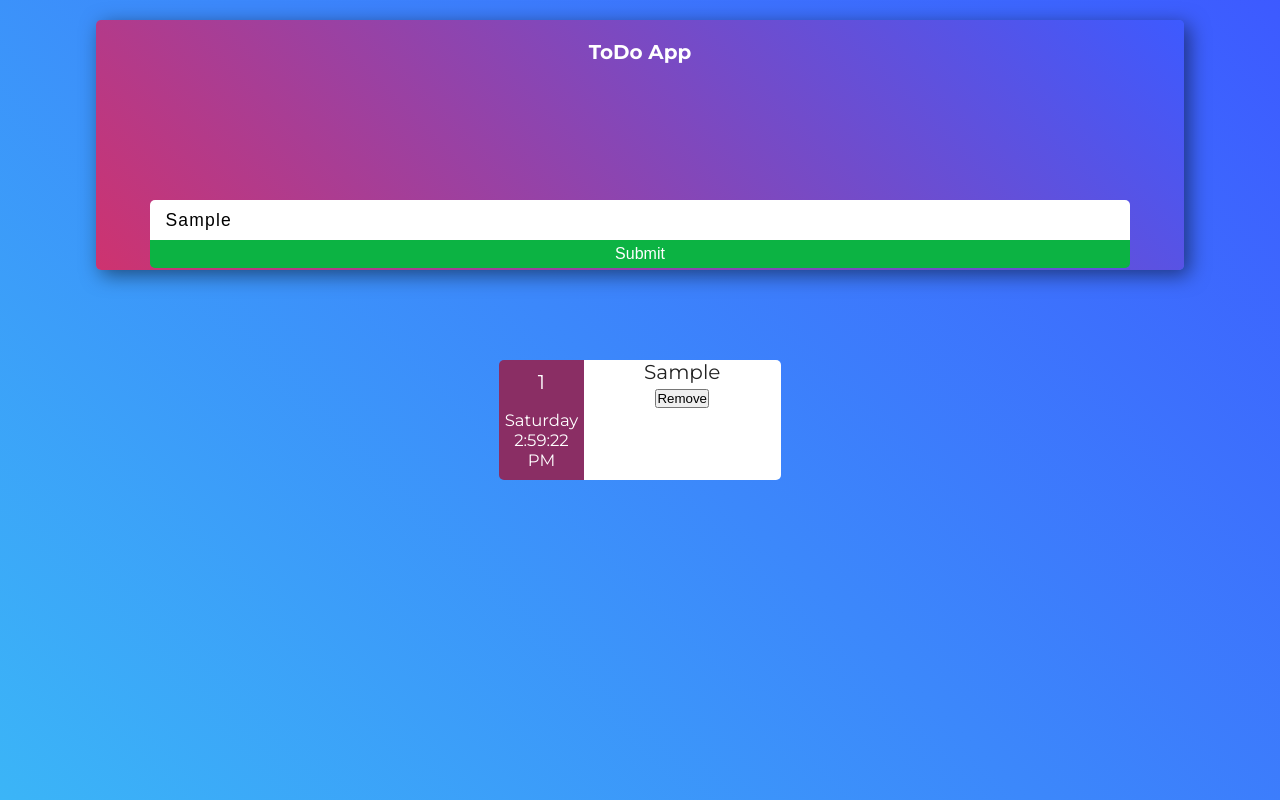
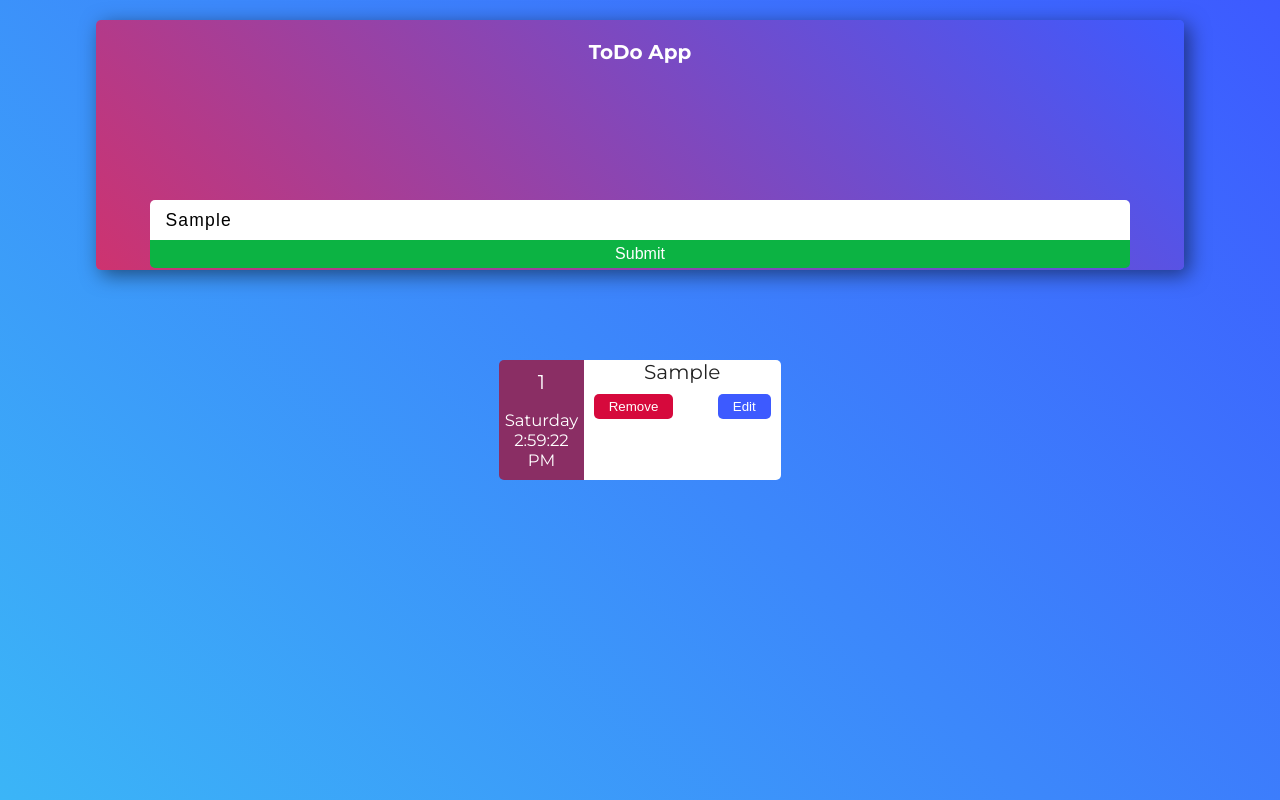
Before and after one commit to dragosbus/todo-react, a React (Create React App) app: page / in a window 1280 px wide. Both pictures are taken after typing "Sample" into the empty fields and a click on the input 640 px from the left and 254 px from the top of the page. Built offline with nearby package versions, Linux system fonts and the light colour scheme.

Commit message:
added button for eddit the task and styled the buttons

```diff
--- a/src/App.css
+++ b/src/App.css
@@ -114,6 +114,30 @@ ul.tasks {
   height: 12rem;
 }
 
+.btns {
+  display: flex;
+  justify-content: space-between;
+  align-items: center;
+  padding: 1rem;
+}
+
+.remove-btn,
+.edit-btn {
+  border: none;
+  border-radius: 0.5rem;
+  padding: 0.5rem 1.5rem;
+  color: #fff;
+  cursor: pointer;
+}
+
+.remove-btn {
+  background: rgb(214, 9, 60);
+}
+
+.edit-btn {
+  background: #3D5AFF;
+}
+
 @keyframes intro-task {
   0% {
     opacity: 0;
--- a/src/App.js
+++ b/src/App.js
@@ -32,7 +32,6 @@ class App extends Component {
         id: prevState.id+1
       }
     });
-    console.log(this.state.tasks)
   }
 
   removeTask(e) {
--- a/src/components/Task.js
+++ b/src/components/Task.js
@@ -12,7 +12,10 @@ export const Task = props =>{
             </div>
             <div className="task-name">
                 <p>{props.text}</p>
-                <button onClick={props.removeTask}>Remove</button>
+                <div className="btns">
+                    <button className="remove-btn" onClick={props.removeTask}>Remove</button>
+                    <button className="edit-btn">Edit</button>
+                </div>
             </div>
         </li>
     );
```
